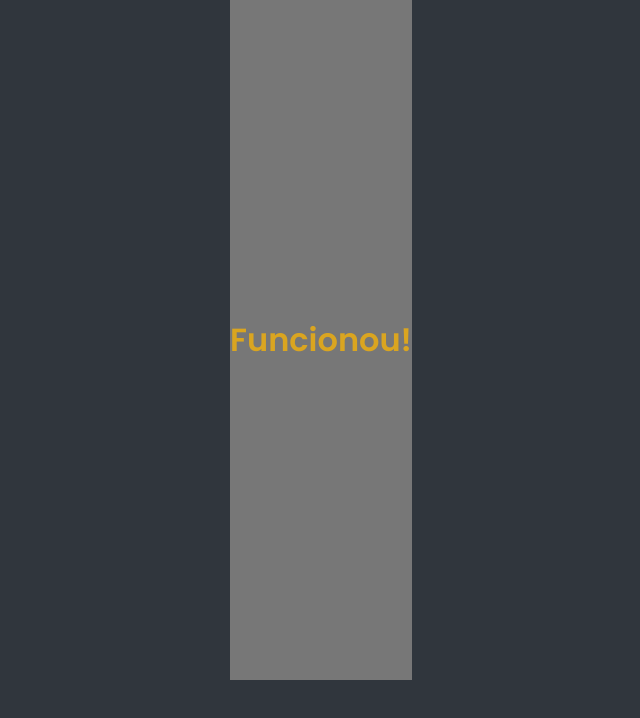
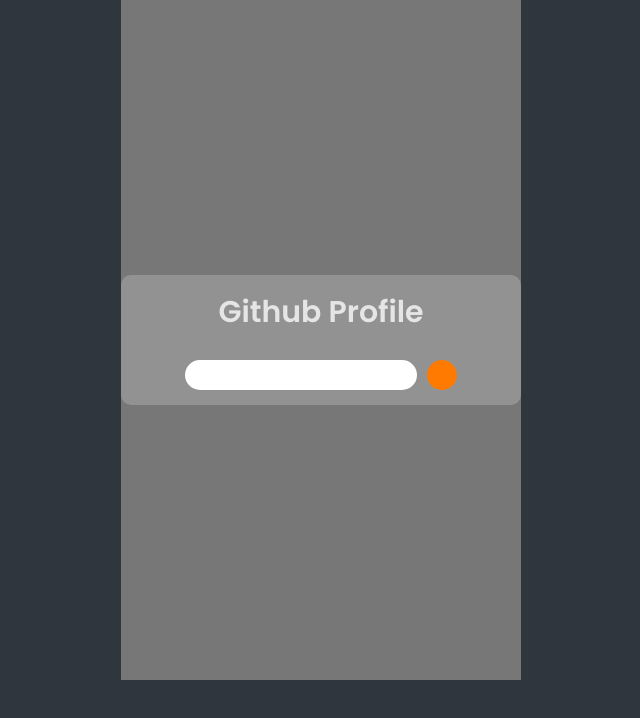
Before and after one commit to VictoriaCardos/gitHub-project, a React (Create React App) app in the folder github-project/: page / in a window 1280 px wide. Shown: the top 718 px of the page, without its empty margins (319-959 px from the left). Built offline with nearby package versions, Linux system fonts and the light colour scheme.

Commit message:
feat: add header

```diff
--- a/github-project/src/pages/Home.jsx
+++ b/github-project/src/pages/Home.jsx
@@ -1,10 +1,11 @@
 import React from 'react'
 import MainContainer from '../components/containerPrincipal/index'
+import Header from '../components/Header/index'
 
 const Home = () => {
   return (
     <MainContainer>
-      <h1>Funcionou!</h1>
+      <Header />
     </MainContainer>
   )
 }
```
